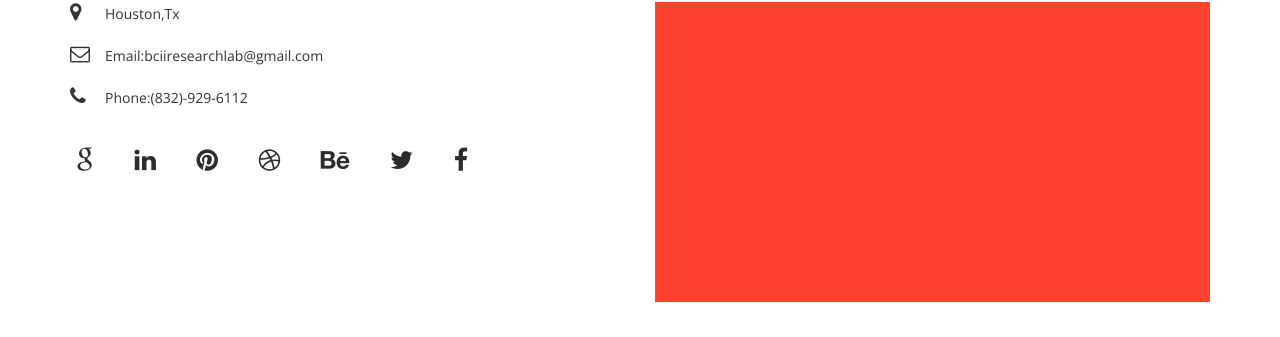
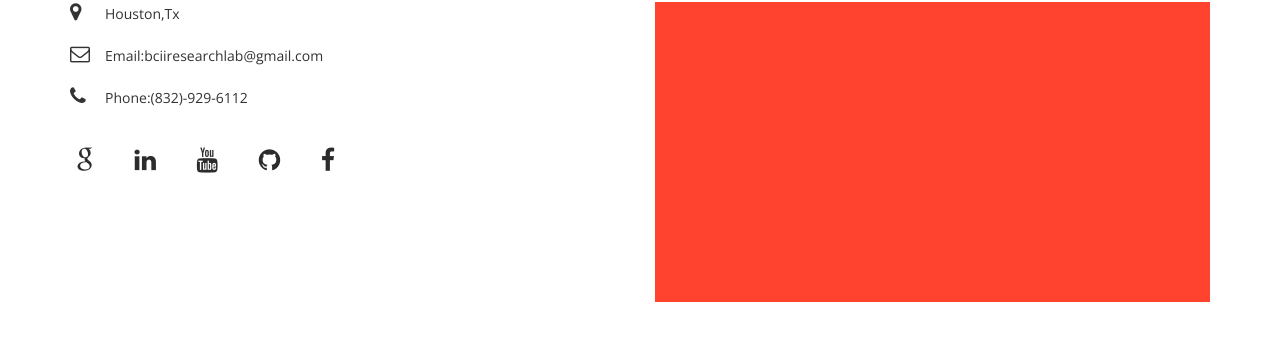
Before and after one commit to Brain-Computer-Interface-Research-Lab/BCI, a Jekyll site: the page built from contact.html, in a window 1280 px wide. Shown: the part 878-1215 px from the top of the page. Built offline with Jekyll 4.4.1, drawn with Linux system fonts in a browser that asks for light colours; nearby versions of some CDN libraries; some web fonts are replaced.

Commit message:
changing contact info

```diff
--- a/contact.html
+++ b/contact.html
@@ -65,25 +65,21 @@ permalink: /contact/
 
           <ul class="social-icons">
             <li>
-              <a href="http://www.themefisher.com"><i class="fa fa-google"></i></a>
+              <a href="https://scholar.google.com/citations?user=J6r_LDMAAAAJ&hl=en"><i class="fa fa-google"></i></a>
             </li>
             <li>
-              <a href="http://www.themefisher.com"><i class="fa fa-linkedin"></i></a>
+              <a href="https://www.linkedin.com/groups/12008595"><i class="fa fa-linkedin"></i></a>
             </li>
             <li>
-              <a href="http://www.themefisher.com"><i class="fa fa-pinterest"></i></a>
+              <a href="https://www.youtube.com/channel/UCg2vTdOptjdtUX9p6YANTiw"><i class="fa fa-youtube"></i></a>
             </li>
             <li>
-              <a href="http://www.themefisher.com"><i class="fa fa-dribbble"></i></a>
+              <a href="https://github.com/Brain-Computer-Interface-Research-Lab"><i class="fa fa-github"></i></a>
             </li>
+
+
             <li>
-              <a href="http://www.themefisher.com"><i class="fa fa-behance"></i></a>
-            </li>
-            <li>
-              <a href="http://www.themefisher.com"><i class="fa fa-twitter"></i></a>
-            </li>
-            <li>
-              <a href="http://www.themefisher.com"><i class="fa fa-facebook"></i></a>
+              <a href="https://www.facebook.com/bciresearch/?ref=page_internal"><i class="fa fa-facebook"></i></a>
             </li>
           </ul>
         </div>
```
